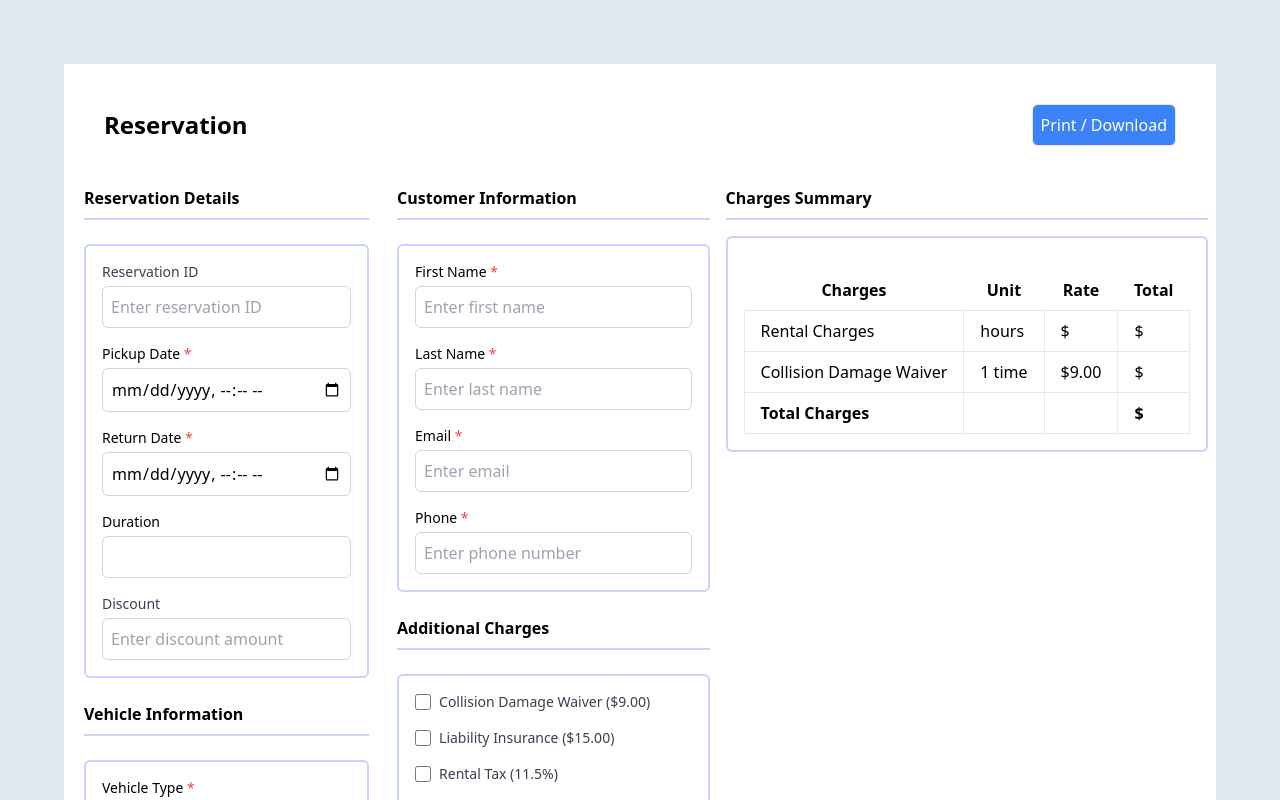
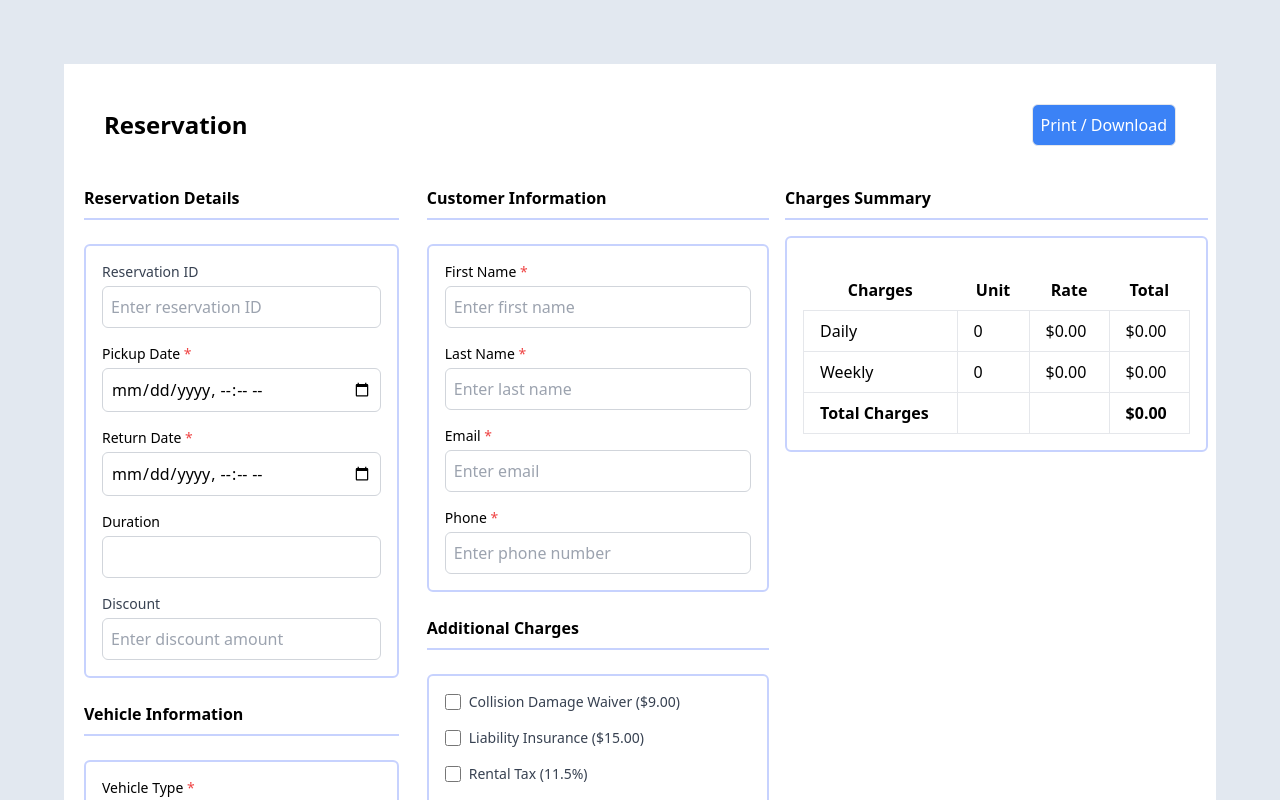
Before and after one commit to Taufiqul7756/invoice-generator, a React (Create React App) app in the folder client/: page / in a window 1280 px wide. Shown: the top 800 px of the page. Built offline with nearby package versions, Linux system fonts and the light colour scheme; no server answers.

Commit message:
Charges Summary - 80% done Alhamdulillah

```diff
--- a/client/src/App.js
+++ b/client/src/App.js
@@ -11,7 +11,9 @@ function App() {
   const [loading, setLoading] = useState(true);
   const [reservationDuration, setReservationDuration] = useState("");
 
-  const [selectedVehicleType, setSelectedVehicleType] = useState(""); // State to store selected vehicle type
+  const [selectedVehicleType, setSelectedVehicleType] = useState("");
+  const [selectedVehicleId, setSelectedVehicleId] = useState("");
+
   const [filteredVehicles, setFilteredVehicles] = useState([]);
 
   const [customerData, setCustomerData] = useState({
@@ -20,11 +22,16 @@ function App() {
     email: "",
     phone: "",
   });
-  console.log("customerData from App.js:", customerData);
+  const [additionalCharges, setAdditionalCharges] = useState({
+    collisionDamageWaiver: false,
+    liabilityInsurance: false,
+    rentalTax: false,
+  });
+  // console.log("selectedVehicleId from app.js :", selectedVehicleId);
+  // console.log("additionalCharges from App.js:", additionalCharges);
+  // console.log("customerData from App.js:", customerData);
   console.log("reservationDuration from App.js: ", reservationDuration);
-  console.log("child2 from App.js: ", selectedVehicleType, filteredVehicles);
-
-  console.log("carsList:", carsList);
+  // console.log("child2 from App.js: ", selectedVehicleType, filteredVehicles);
 
   useEffect(() => {
     fetch("https://exam-server-7c41747804bf.herokuapp.com/carsList")
@@ -44,13 +51,22 @@ function App() {
   };
 
   // Callback function to receive selected vehicle type and filtered vehicles from child component
-  const handleVehicleSelection = (type, vehicles) => {
+  const handleVehicleSelection = (type, vehicles, id) => {
     setSelectedVehicleType(type);
     setFilteredVehicles(vehicles);
+    setSelectedVehicleId(id);
   };
 
   const handleInputChange = (data) => {
     setCustomerData(data);
+  };
+
+  // Function to handle checkbox state changes
+  const handleCheckboxChange = (name, value) => {
+    setAdditionalCharges({
+      ...additionalCharges,
+      [name]: value,
+    });
   };
   return (
     <div className="lg:p-16 sm:p-5 md:p-5 bg-slate-200">
@@ -99,7 +115,10 @@ function App() {
                 Additional Charges
               </h2>
               <div className="grid gap-4 rounded-md border-solid border-2 border-indigo-200 p-4">
-                <AdditionalCharges />
+                <AdditionalCharges
+                  additionalCharges={additionalCharges}
+                  onCheckboxChange={handleCheckboxChange}
+                />
               </div>
             </div>
           </div>
@@ -109,7 +128,15 @@ function App() {
               Charges Summary
             </h2>
             <div className="rounded-md border-solid border-2 border-indigo-200 p-4 mt-4">
-              <ChargesSummary />
+              <ChargesSummary
+                customerData={customerData}
+                reservationDuration={reservationDuration}
+                selectedVehicleType={selectedVehicleType}
+                filteredVehicles={filteredVehicles}
+                additionalCharges={additionalCharges}
+                selectedVehicleId={selectedVehicleId}
+                carsList={carsList}
+              />
             </div>
           </div>
         </div>
--- a/client/src/components/AdditionalCharges.jsx
+++ b/client/src/components/AdditionalCharges.jsx
@@ -1,20 +1,14 @@
 // AdditionalCharges.js
+import React from "react";
 
-import React, { useState } from "react";
-
-const AdditionalCharges = () => {
-  // State variables to track whether each additional charge is selected
-  const [collisionDamageWaiver, setCollisionDamageWaiver] = useState(false);
-  const [liabilityInsurance, setLiabilityInsurance] = useState(false);
-  const [rentalTax, setRentalTax] = useState(false);
-
+const AdditionalCharges = ({ additionalCharges, onCheckboxChange }) => {
   // Function to calculate total additional charges based on selected options
   const calculateTotalAdditionalCharges = () => {
     let total = 0;
-    if (collisionDamageWaiver) total += 9;
-    if (liabilityInsurance) total += 15;
+    if (additionalCharges.collisionDamageWaiver) total += 9;
+    if (additionalCharges.liabilityInsurance) total += 15;
     // Calculate rental tax (11.5% of total charges excluding rental tax itself)
-    if (rentalTax) total += total * 0.115;
+    if (additionalCharges.rentalTax) total += total * 0.115;
     return total.toFixed(2);
   };
 
@@ -28,8 +22,8 @@ const AdditionalCharges = () => {
             id="collisionDamageWaiver"
             name="collisionDamageWaiver"
             className="h-4 w-4 text-blue-500 focus:ring-blue-400 border-gray-300 rounded"
-            checked={collisionDamageWaiver}
-            onChange={() => setCollisionDamageWaiver(!collisionDamageWaiver)}
+            checked={additionalCharges.collisionDamageWaiver}
+            onChange={(e) => onCheckboxChange(e.target.name, e.target.checked)}
           />
           <label
             htmlFor="collisionDamageWaiver"
@@ -45,8 +39,8 @@ const AdditionalCharges = () => {
             id="liabilityInsurance"
             name="liabilityInsurance"
             className="h-4 w-4 text-blue-500 focus:ring-blue-400 border-gray-300 rounded"
-            checked={liabilityInsurance}
-            onChange={() => setLiabilityInsurance(!liabilityInsurance)}
+            checked={additionalCharges.liabilityInsurance}
+            onChange={(e) => onCheckboxChange(e.target.name, e.target.checked)}
           />
           <label
             htmlFor="liabilityInsurance"
@@ -62,8 +56,8 @@ const AdditionalCharges = () => {
             id="rentalTax"
             name="rentalTax"
             className="h-4 w-4 text-blue-500 focus:ring-blue-400 border-gray-300 rounded"
-            checked={rentalTax}
-            onChange={() => setRentalTax(!rentalTax)}
+            checked={additionalCharges.rentalTax}
+            onChange={(e) => onCheckboxChange(e.target.name, e.target.checked)}
           />
           <label
             htmlFor="rentalTax"
--- a/client/src/components/ChargesSummary.jsx
+++ b/client/src/components/ChargesSummary.jsx
@@ -1,6 +1,56 @@
 import React, { useState, useEffect } from "react";
 
-const ChargesSummary = ({}) => {
+const ChargesSummary = ({
+  customerData,
+  reservationDuration,
+  selectedVehicleType,
+  filteredVehicles,
+  additionalCharges,
+  selectedVehicleId,
+  carsList,
+}) => {
+  console.log(
+    "reservationDurationreservationDurationreservationDuration",
+    reservationDuration
+  );
+  // State variables to store calculated charges
+  const [dailyCharge, setDailyCharge] = useState(0);
+  const [weeklyCharge, setWeeklyCharge] = useState(0);
+  const [totalCharges, setTotalCharges] = useState(0);
+
+  // useEffect to update charges whenever selectedVehicleId changes
+  useEffect(() => {
+    if (selectedVehicleId && carsList) {
+      const vehicle = carsList.find((car) => car.id === selectedVehicleId);
+      if (vehicle) {
+        setDailyCharge(vehicle.rates.daily);
+        setWeeklyCharge(vehicle.rates.weekly);
+      }
+    }
+  }, [selectedVehicleId, carsList]);
+
+  // Parse reservationDuration string to extract weeks and days using regex
+  const regex = /(\d+)\s+weeks?\s*(\d+)\s+days?/;
+  const match = reservationDuration.match(regex);
+
+  console.log("matchmatchmatchmatch", match);
+
+  let weeks = 0;
+  let days = 0;
+  if (match) {
+    weeks = parseInt(match[1]) || 0;
+    days = parseInt(match[2]) || 0;
+  }
+
+  // Calculate total charges
+  const totalDaily = dailyCharge * days;
+  const totalWeekly = weeklyCharge * weeks;
+  const total = totalDaily + totalWeekly;
+
+  useEffect(() => {
+    setTotalCharges(total);
+  }, [total]);
+
   return (
     <div className="mt-4">
       <table className="table-auto w-full">
@@ -14,24 +64,22 @@ const ChargesSummary = ({}) => {
         </thead>
         <tbody>
           <tr>
-            <td className="border px-4 py-2">Rental Charges</td>
-            <td className="border px-4 py-2"> hours</td>
-            <td className="border px-4 py-2">$</td>
-            <td className="border px-4 py-2">$</td>
+            <td className="border px-4 py-2">Daily</td>
+            <td className="border px-4 py-2">{days}</td>
+            <td className="border px-4 py-2">${dailyCharge.toFixed(2)}</td>
+            <td className="border px-4 py-2">${totalDaily.toFixed(2)}</td>
           </tr>
-
           <tr>
-            <td className="border px-4 py-2">Collision Damage Waiver</td>
-            <td className="border px-4 py-2">1 time</td>
-            <td className="border px-4 py-2">$9.00</td>
-            <td className="border px-4 py-2">$</td>
+            <td className="border px-4 py-2">Weekly</td>
+            <td className="border px-4 py-2">{weeks}</td>
+            <td className="border px-4 py-2">${weeklyCharge.toFixed(2)}</td>
+            <td className="border px-4 py-2">${totalWeekly.toFixed(2)}</td>
           </tr>
-
           <tr className="font-semibold">
             <td className="border px-4 py-2">Total Charges</td>
             <td className="border px-4 py-2"></td>
             <td className="border px-4 py-2"></td>
-            <td className="border px-4 py-2">$</td>
+            <td className="border px-4 py-2">${totalCharges.toFixed(2)}</td>
           </tr>
         </tbody>
       </table>
--- a/client/src/components/CustomerDetails.jsx
+++ b/client/src/components/CustomerDetails.jsx
@@ -9,7 +9,7 @@ const CustomerDetails = ({ onInputChange }) => {
     phone: "",
   });
 
-  console.log("formData form customer details child:", formData);
+  // console.log("formData form customer details child:", formData);
 
   const handleInputChange = (event) => {
     const { name, value } = event.target;
--- a/client/src/components/ReservationDetailsForm.jsx
+++ b/client/src/components/ReservationDetailsForm.jsx
@@ -27,16 +27,18 @@ const ReservationDetailsForm = ({ onDurationChange }) => {
       const durationInDays = Math.ceil(timeDifference / (1000 * 3600 * 24));
       const weeks = Math.floor(durationInDays / 7);
       const remainingDays = durationInDays % 7;
-      setDuration(
-        `${weeks > 0 ? weeks + " week" + (weeks > 1 ? "s" : "") : ""} ${
-          remainingDays > 0
-            ? remainingDays + " day" + (remainingDays > 1 ? "s" : "")
-            : ""
-        }`
-      );
+      const newDuration = `${
+        weeks > 0 ? weeks + " week" + (weeks > 1 ? "s" : "") : ""
+      } ${
+        remainingDays > 0
+          ? remainingDays + " day" + (remainingDays > 1 ? "s" : "")
+          : ""
+      }`;
 
       // Call the callback function with the duration
-      onDurationChange(duration);
+      onDurationChange(newDuration);
+      // Update the duration state
+      setDuration(newDuration);
     }
   };
   return (
```
Also changed, not shown: client/src/components/VehicleInformation.jsx (+30 -14 lines).
